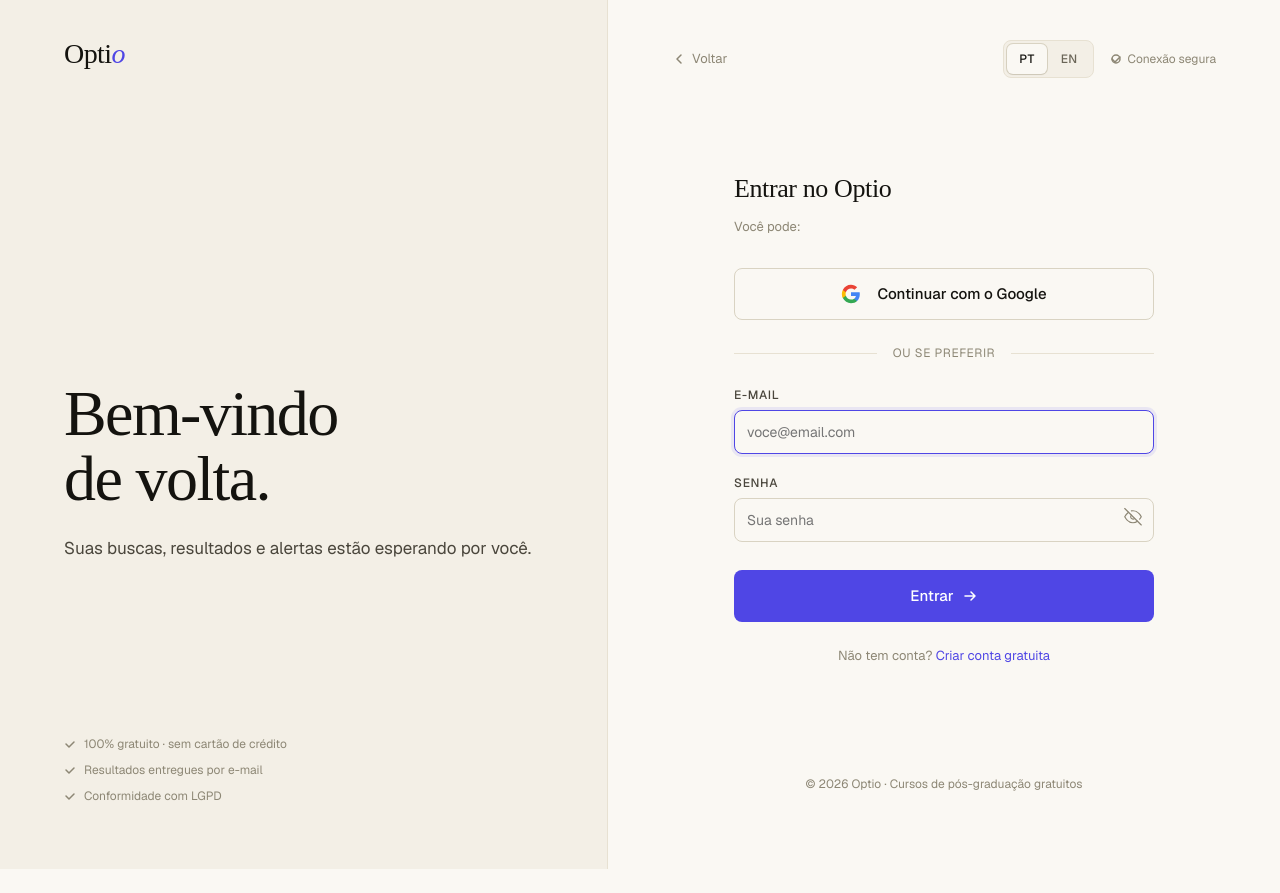
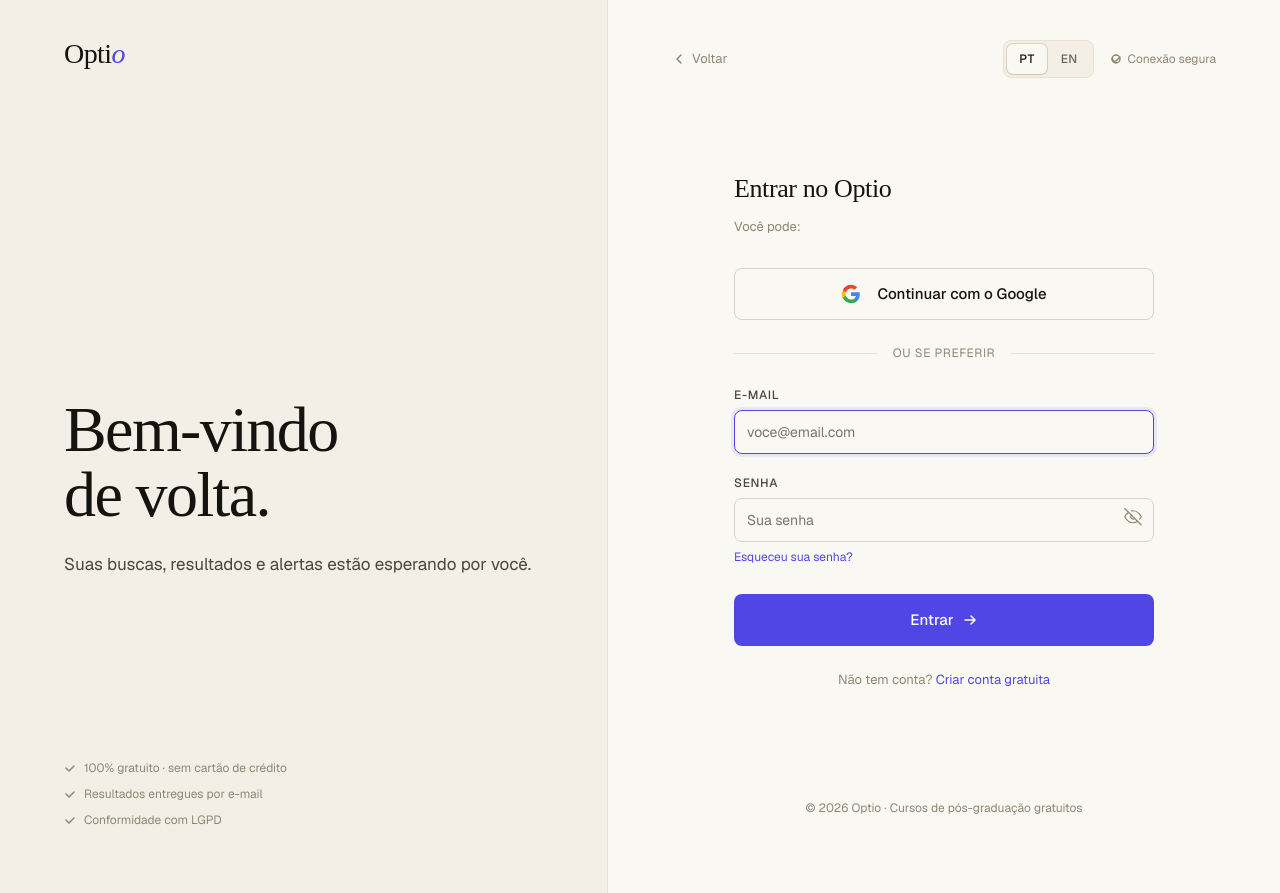
Before and after one commit to jandersn01/Optio, a Django app: page /login/ in a window 1280 px wide. Before the commit the page ends 869 px from the top, so only its background shows below. Run offline with Django 5.2, Linux system fonts and the light colour scheme; some libraries are stand-ins or nearby versions; some web fonts are replaced.

Commit message:
ux: link de redefinição de senha

```diff
--- a/app/core/templates/registration/login.html
+++ b/app/core/templates/registration/login.html
@@ -120,6 +120,9 @@
               <span class="icon-eye" style="display: none;">{% include "_icon.html" with name="eye" size=18 %}</span>
             </button>
           </div>
+          <a href="{% url 'account_reset_password' %}" class="btn-link text-xs">
+            {% trans "Esqueceu sua senha?" %}
+          </a>
         </div>
 
         <button type="submit" class="btn btn-primary btn-lg btn-block" style="margin-top: 8px;">
```
